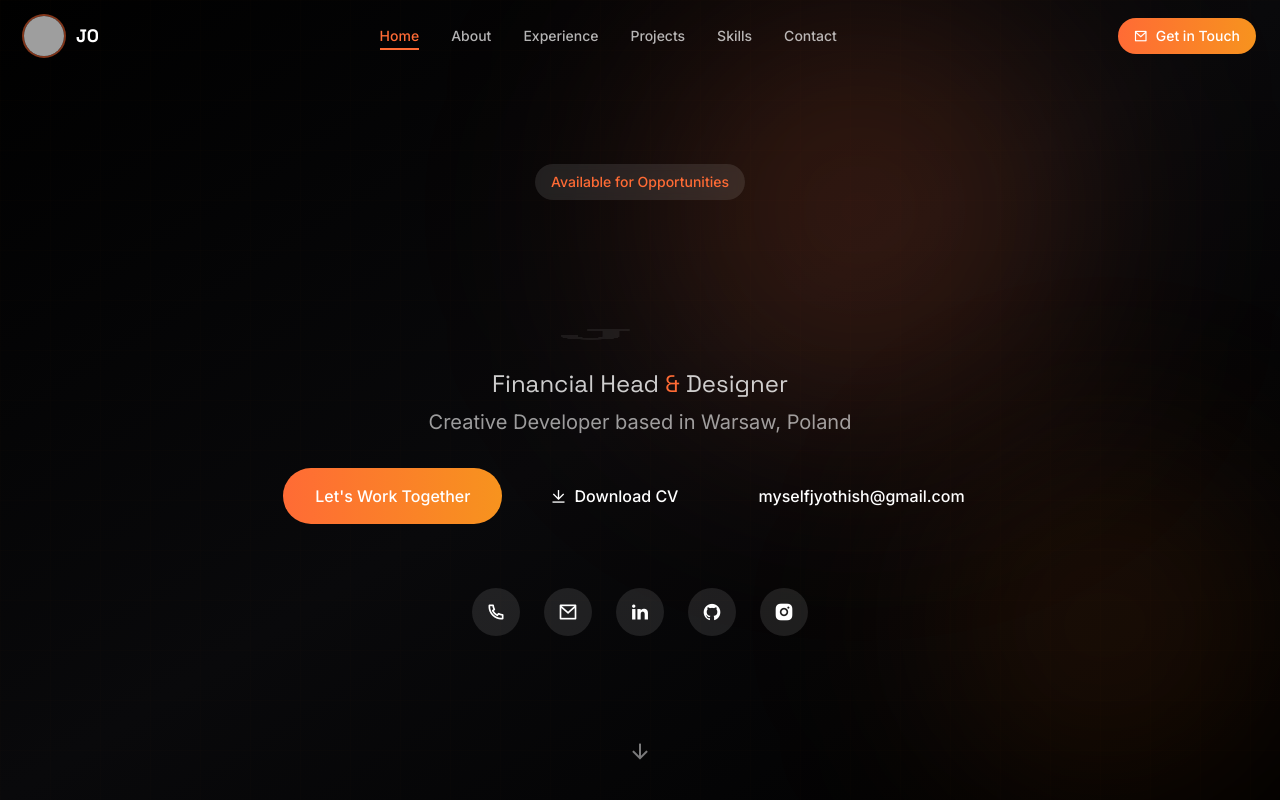
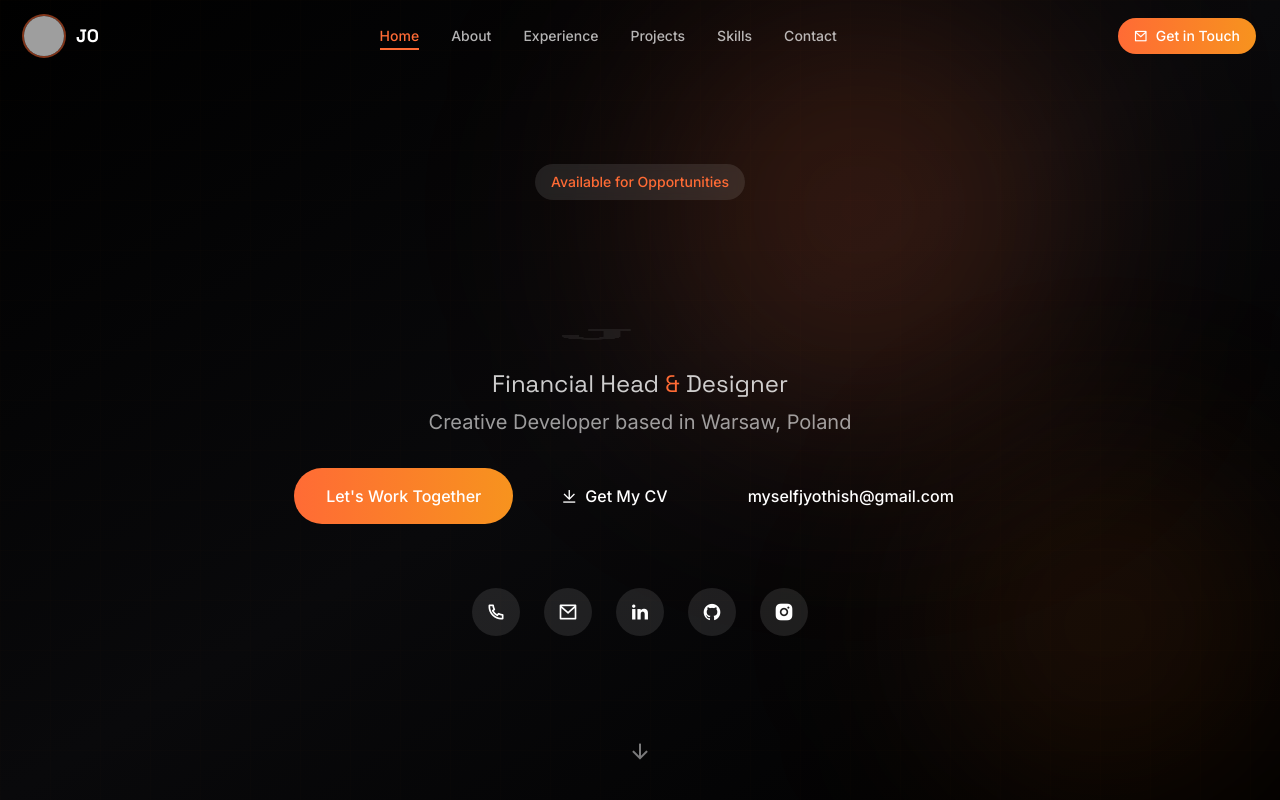
Before and after one commit to jothish-lux/portfolio, a React (Vite) app: page / in a window 1280 px wide. Shown: the top 800 px of the page. Built offline with nearby package versions, Linux system fonts and the light colour scheme; grey boxes are pictures that could not be loaded.

Commit message:
Add CV PDF

```diff
--- a/src/pages/home/components/Hero.tsx
+++ b/src/pages/home/components/Hero.tsx
@@ -127,7 +127,7 @@ export default function Hero() {
   className="px-8 py-4 border-2 border-[#FF6B35]/30 rounded-full font-medium hover:bg-[#FF6B35]/10 transition-all hover:scale-105 cursor-pointer whitespace-nowrap portrait:w-full portrait:max-w-xs portrait:py-3 portrait:text-sm"
 >
   <i className="ri-download-line mr-2"></i>
-  Download CV
+  Get My CV
 </a>
           <a
             href="mailto:myselfjyothish@gmail.com"
```
Also changed, not shown: 1 other file (tests, documents, lock files or other folders).
